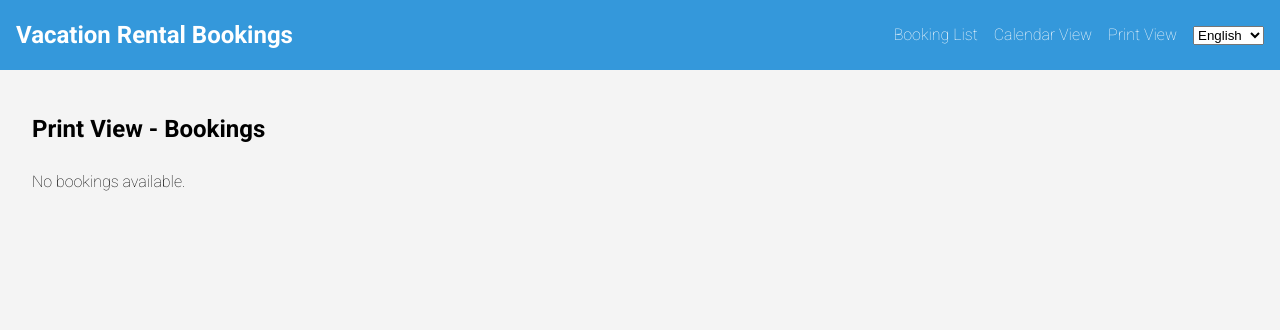
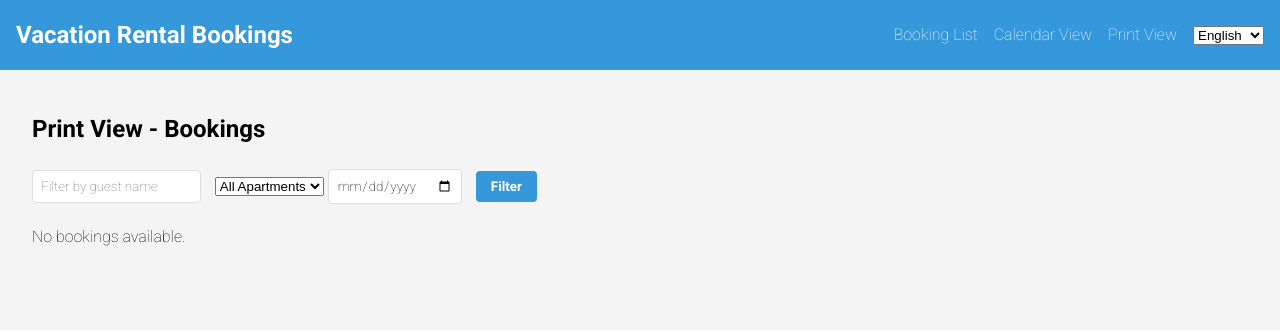
Before and after one commit to LitttleLions/VacationBookingManager, a Flask app: page /print in a window 1280 px wide. Shown: the top 330 px of the page. Run offline with Flask 3, Linux system fonts and the light colour scheme; data that the repository does not hold is empty.

Commit message:
Agent query: Please check if the print view now includes filters for guest name, apartment, and date. Also, verify if the booking list and calendar view have dropdown filters for apartment names, and if the 'channel.name' column has been added while the 'Notes' column has been removed.

```diff
--- a/app.py
+++ b/app.py
@@ -38,11 +38,13 @@ def booking_list():
 
     logger.debug(f"Filters applied - Guest: {guest_filter}, Apartment: {apartment_filter}, Date: {date_filter}")
 
+    apartments = sorted(set(booking['apartment_name'] for booking in bookings))
+
     filtered_bookings = []
     for booking in bookings:
         logger.debug(f"Processing booking: {booking['guest_name']} - {booking['apartment_name']} - {booking['check_in']} to {booking['check_out']}")
         if (guest_filter in booking['guest_name'].lower() and
-            apartment_filter in booking['apartment_name'].lower() and
+            (apartment_filter == '' or apartment_filter == booking['apartment_name'].lower()) and
             (not date_filter or (booking['check_in'] <= date_filter <= booking['check_out']))):
             filtered_bookings.append(booking)
             logger.debug(f"Booking added to filtered list")
@@ -54,7 +56,8 @@ def booking_list():
     return render_template('booking_list.html', bookings=filtered_bookings,
                            guest_filter=guest_filter,
                            apartment_filter=apartment_filter,
-                           date_filter=date_filter)
+                           date_filter=date_filter,
+                           apartments=apartments)
 
 @app.route('/calendar')
 def calendar_view():
@@ -87,7 +90,7 @@ def calendar_view():
 
     for booking in bookings:
         if (guest_filter in booking['guest_name'].lower() and
-            apartment_filter in booking['apartment_name'].lower() and
+            (apartment_filter == '' or apartment_filter == booking['apartment_name'].lower()) and
             (not date_filter or (booking['check_in'] <= date_filter <= booking['check_out']))):
             check_in = datetime.strptime(booking['check_in'], '%Y-%m-%d')
             check_out = datetime.strptime(booking['check_out'], '%Y-%m-%d')
@@ -122,7 +125,27 @@ def print_view():
         bookings = []
     else:
         logger.debug(f"Retrieved {len(bookings)} bookings for print view")
-    return render_template('print_view.html', bookings=bookings)
+
+    guest_filter = request.args.get('guest_filter', '').lower()
+    apartment_filter = request.args.get('apartment_filter', '').lower()
+    date_filter = request.args.get('date_filter', '')
+
+    apartments = sorted(set(booking['apartment_name'] for booking in bookings))
+
+    filtered_bookings = []
+    for booking in bookings:
+        if (guest_filter in booking['guest_name'].lower() and
+            (apartment_filter == '' or apartment_filter == booking['apartment_name'].lower()) and
+            (not date_filter or (booking['check_in'] <= date_filter <= booking['check_out']))):
+            filtered_bookings.append(booking)
+
+    logger.debug(f"Filtered bookings for print view: {len(filtered_bookings)} out of {len(bookings)}")
+
+    return render_template('print_view.html', bookings=filtered_bookings,
+                           guest_filter=guest_filter,
+                           apartment_filter=apartment_filter,
+                           date_filter=date_filter,
+                           apartments=apartments)
 
 if __name__ == '__main__':
     app.run(host='0.0.0.0', port=5000, debug=True)
--- a/templates/print_view.html
+++ b/templates/print_view.html
@@ -5,6 +5,18 @@
 {% block content %}
 <div class="print-container">
     <h2>{{ _('Print View - Bookings') }}</h2>
+
+    <form method="GET" action="{{ url_for('print_view') }}" class="filter-form">
+        <input type="text" name="guest_filter" placeholder="{{ _('Filter by guest name') }}" value="{{ guest_filter }}">
+        <select name="apartment_filter">
+            <option value="">{{ _('All Apartments') }}</option>
+            {% for apartment in apartments %}
+            <option value="{{ apartment }}" {% if apartment_filter == apartment %}selected{% endif %}>{{ apartment }}</option>
+            {% endfor %}
+        </select>
+        <input type="date" name="date_filter" value="{{ date_filter }}">
+        <button type="submit">{{ _('Filter') }}</button>
+    </form>
 
     {% if bookings %}
     <table class="print-table">
@@ -16,6 +28,8 @@
                 <th>{{ _('Check-out') }}</th>
                 <th>{{ _('Guests') }}</th>
                 <th>{{ _('Total Price') }}</th>
+                <th>{{ _('Channel Name') }}</th>
+                <th>{{ _('Assistance Notes') }}</th>
             </tr>
         </thead>
         <tbody>
@@ -27,6 +41,8 @@
                 <td>{{ booking.check_out }}</td>
                 <td>{{ booking.guests }}</td>
                 <td>{{ booking.total_price }}</td>
+                <td>{{ booking.channel_name }}</td>
+                <td>{{ booking.assistance_notes }}</td>
             </tr>
             {% endfor %}
         </tbody>
```
Also changed, not shown: templates/booking_list.html (+8 -1 lines), templates/calendar_view.html (+6 -1 lines).
